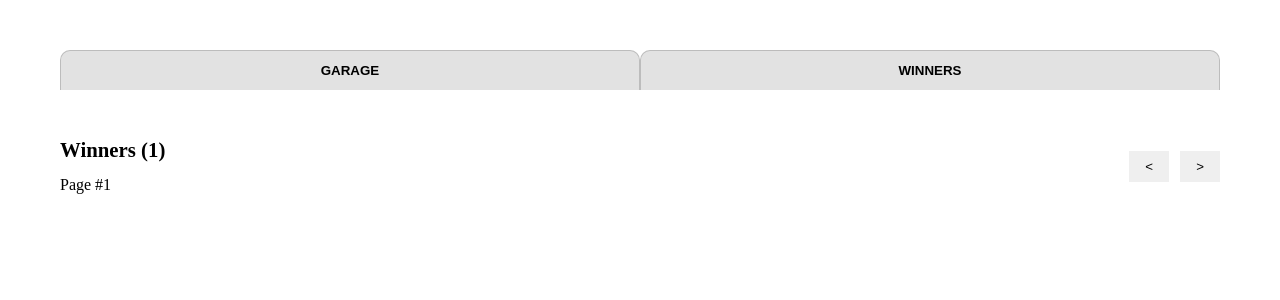
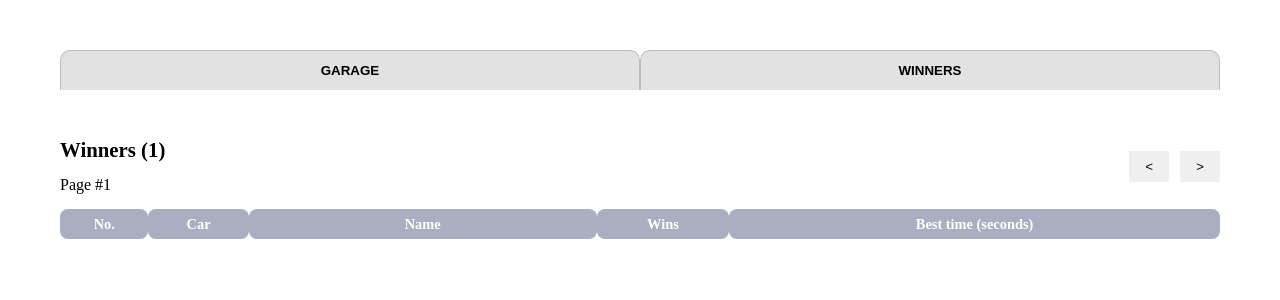
Before and after one commit to solidados/async-race, a React (Vite) app: page / in a window 1280 px wide. Shown: the top 300 px of the page. Built offline with nearby package versions, Linux system fonts and the light colour scheme.

Commit message:
feat: add table and styles to Winners

```diff
--- a/src/components/winners/Winners.tsx
+++ b/src/components/winners/Winners.tsx
@@ -1,7 +1,22 @@
 import PageInfo from '../pageInfo/PageInfo.tsx';
+import './styles.scss';
 
 const Winners = () => (
-  <PageInfo itemsNumber={1} pageNumber={1} pageTitle={'Winners'} />
+  <>
+    <PageInfo itemsNumber={1} pageNumber={1} pageTitle={'Winners'} />
+    <table className="winners-table">
+      <thead>
+        <tr>
+          <th>No.</th>
+          <th>Car</th>
+          <th>Name</th>
+          <th>Wins</th>
+          <th>Best time (seconds)</th>
+        </tr>
+      </thead>
+      {/* Далее будут добавлены строки таблицы */}
+    </table>
+  </>
 );
 
 export default Winners;
--- /dev/null
+++ b/src/components/winners/styles.scss
@@ -0,0 +1,16 @@
+.winners-table {
+  width: 100%;
+  border-collapse: collapse;
+
+  & th {
+    padding: 0.5rem 0;
+    border-radius: 0.5rem;
+    background-color: rgba(119, 129, 155, 0.63);
+    font-size: 0.9rem;
+    color: #ffffff;
+  }
+
+  & th:nth-child(3) {
+    width: 30%;
+  }
+}
```
